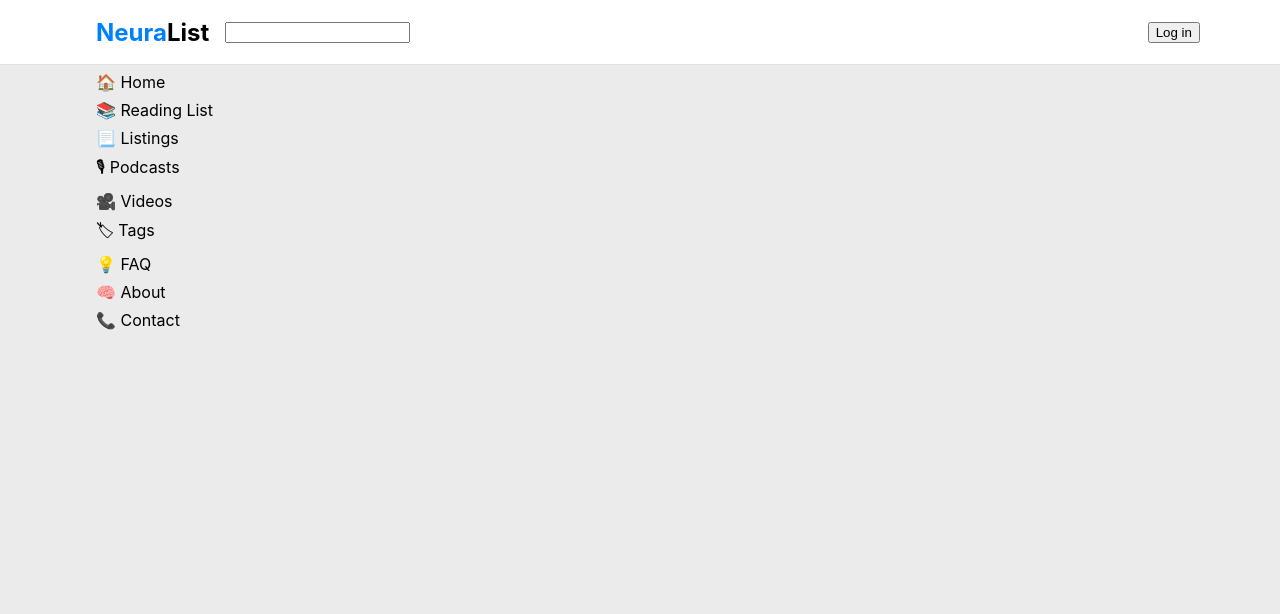
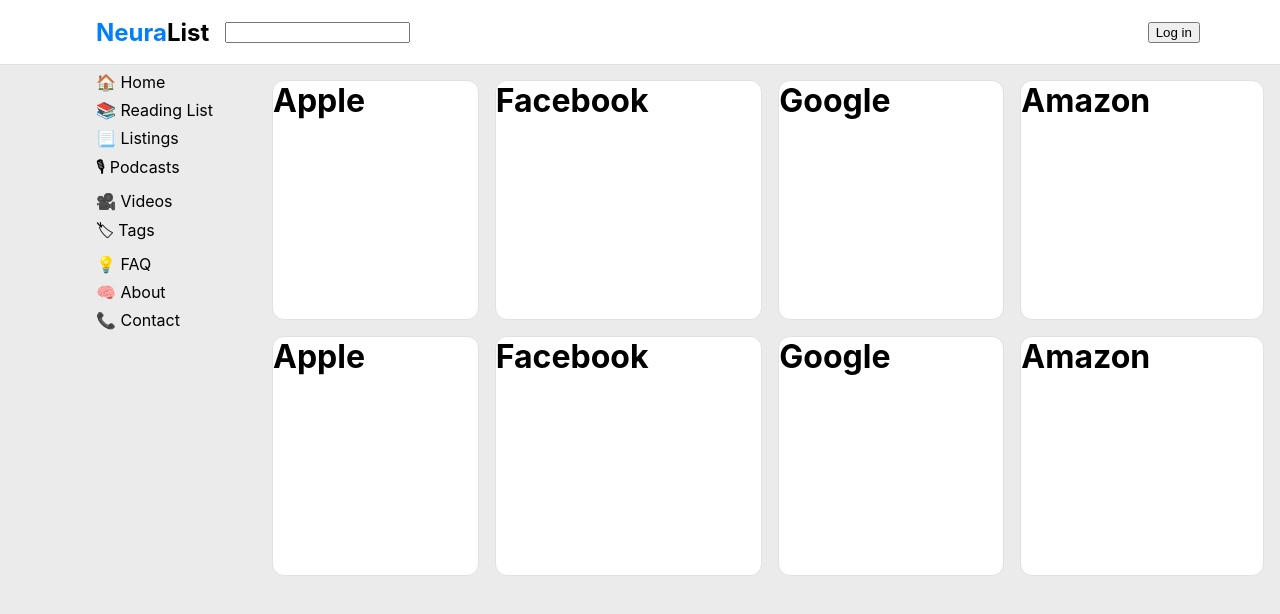
Before and after one commit to nicklamb7/neuralist, a React (Create React App) app: page /companies in a window 1280 px wide. Shown: the top 614 px of the page. Built offline with nearby package versions, Linux system fonts and the light colour scheme.

Commit message:
add companies page

```diff
--- a/src/App.js
+++ b/src/App.js
@@ -2,6 +2,7 @@
 import './App.css';
 import Navbar from './app/components/navbar/Navbar';
 import Home from './app/pages/home/Home';
+import Companies from './app/pages/companies/Companies';
 import { BrowserRouter, Routes, Route } from 'react-router-dom';
 import NavLinks from './app/components/navLinks/NavLinks';
 
@@ -15,6 +16,7 @@
           <div className="pages">
             <Routes>
               <Route path="/" element={<Home />} />
+              <Route path="/companies" element={<Companies />} />
             </Routes>
           </div>
         </div>
--- /dev/null
+++ b/src/app/components/company/Company.jsx
@@ -0,0 +1,15 @@
+import React from 'react';
+import './Company.scss';
+
+function Company(props) {
+  const clickHandler = () => {
+    alert(props.name);
+  }
+  return (
+    <li className="company" onClick={clickHandler}>
+      <h1>{props.name}</h1>
+    </li>
+  )
+}
+
+export default Company;
--- /dev/null
+++ b/src/app/components/company/Company.scss
@@ -0,0 +1,5 @@
+.company {
+  border-radius: 12px;
+  border: 1px solid #e1e1e1;
+  background-color: #fff;
+}
--- /dev/null
+++ b/src/app/pages/companies/Companies.jsx
@@ -0,0 +1,33 @@
+import React from 'react';
+import Company from '../../components/company/Company';
+import './Companies.scss';
+
+const companies = [{
+  name: 'Apple'
+}, {
+  name: 'Facebook'
+}, {
+  name: 'Google'
+}, {
+  name: 'Amazon'
+}, {
+  name: 'Apple'
+}, {
+  name: 'Facebook'
+}, {
+  name: 'Google'
+}, {
+  name: 'Amazon'
+}]
+
+function Companies() {
+  return (
+    <ul className="companies">
+      {companies.map(company =>
+        <Company name={company.name}/>
+      )}
+    </ul>
+  )
+}
+
+export default Companies;
--- /dev/null
+++ b/src/app/pages/companies/Companies.scss
@@ -0,0 +1,8 @@
+.companies {
+  display: grid;
+  grid-gap: 16px;
+  grid-template-columns: auto auto auto auto;
+  grid-template-rows: 240px 240px;
+  list-style-type: none;
+  padding: 16px;
+}
```
